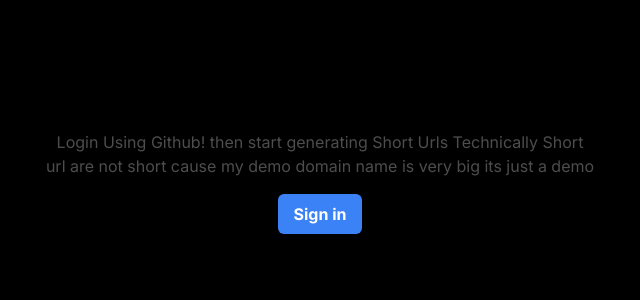
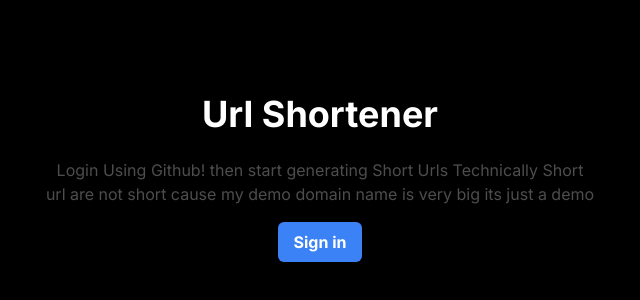
Before and after one commit to sameer-gits/urban-spoon, a Next.js app: page / in a window 1280 px wide. Shown: the part 222-522 px from the top of the page, without its empty margins (320-960 px from the left). Built offline with nearby package versions, Linux system fonts and the light colour scheme; no server answers.

Commit message:
final changes 9

```diff
--- a/components/AuthButton.tsx
+++ b/components/AuthButton.tsx
@@ -19,7 +19,7 @@ export default function Component() {
   }
   return (
     <>
-      {" "}
+      <h1 className="text-3xl font-bold md:text-4xl">Url Shortener</h1>
       <p className="text-white/30 pt-2 text-center text-balance">
         Login Using Github! then start generating Short Urls Technically Short
         url are not short cause my demo domain name is very big its just a demo
```
